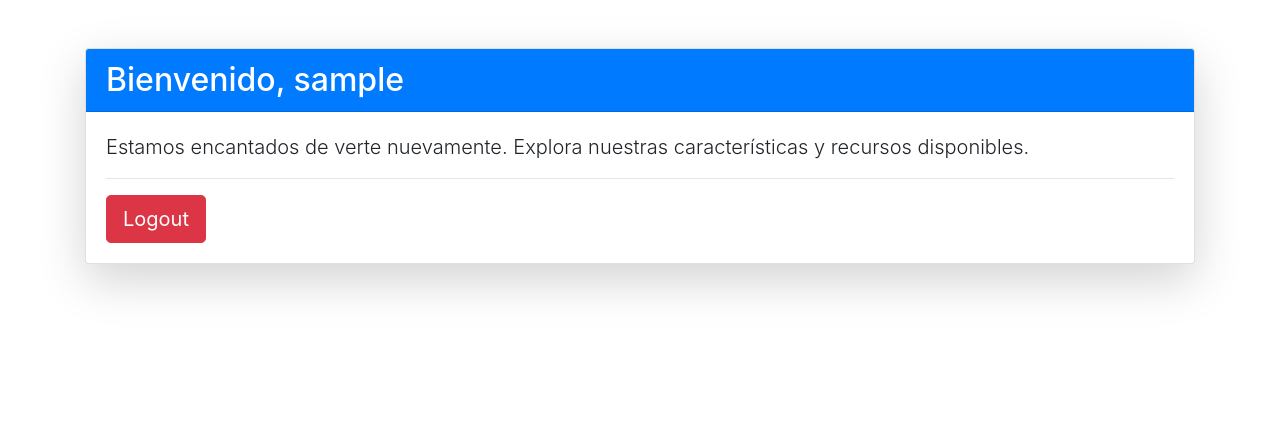
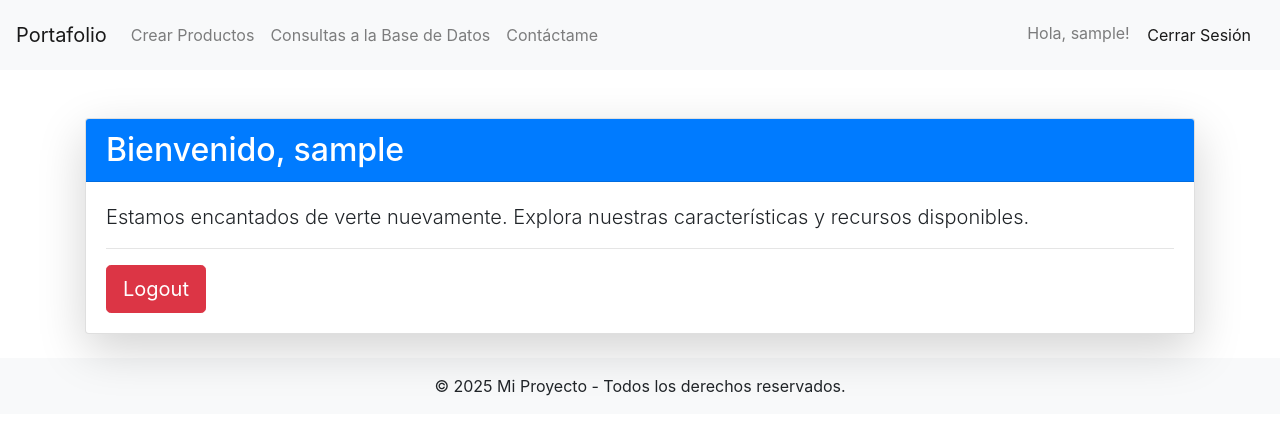
Before and after one commit to kenkairon/Porafolio_Django_Portafolio, a Django app: page /dashboard/ in a window 1280 px wide. Shown: the top 435 px of the page. Run offline with Django 5.2, Linux system fonts and the light colour scheme; the visitor is signed in with stand-in values (Sample User, id 1); some libraries are stand-ins or nearby versions.

Commit message:
creacion de barra de navegacion

```diff
--- a/Portafolio/Authapp/urls.py
+++ b/Portafolio/Authapp/urls.py
@@ -2,6 +2,7 @@ from django.urls import path
 from . import views
 
 urlpatterns = [
+    path('', views.home, name='home'),
     path('register/', views.register_view, name='register'),
     path('login/', views.login_view, name='login'),
     path('logout/', views.logout_view, name='logout'),
--- a/Portafolio/Authapp/views.py
+++ b/Portafolio/Authapp/views.py
@@ -2,6 +2,11 @@ from django.shortcuts import render, redirect
 from django.contrib.auth import login, logout
 from django.contrib.auth.forms import AuthenticationForm, UserCreationForm
 from django.contrib.auth.decorators import login_required
+
+
+def home(request):
+    return render(request, 'Authapp/home.html')
+
 
 def register_view(request):
     if request.method == 'POST':
--- a/Portafolio/templates/base.html
+++ b/Portafolio/templates/base.html
@@ -4,17 +4,18 @@
 <!DOCTYPE html>
 <html lang="en">
 <head>
+    {% include 'includes/head.html' %}
 {% bootstrap_css %}
 </head>
 <body>
 
-
+    {% include 'includes/barradenavegacion.html' %}
     <!-- Contenido principal -->
     <main>
         {% block content %}
         {% endblock %}
     </main>
-
+    {% include 'includes/footer.html' %}
 {% bootstrap_javascript %}
 </body>
 </html>
--- /dev/null
+++ b/Portafolio/templates/includes/barradenavegacion.html
@@ -0,0 +1,35 @@
+<nav class="navbar navbar-expand-lg navbar-light bg-light sticky-top">
+    <a class="navbar-brand" href="{% url 'home' %}">Portafolio</a>
+    <button class="navbar-toggler" type="button" data-toggle="collapse" data-target="#navbarNav" aria-controls="navbarNav" aria-expanded="false" aria-label="Toggle navigation">
+        <span class="navbar-toggler-icon"></span>
+    </button>
+    <div class="collapse navbar-collapse" id="navbarNav">
+        <ul class="navbar-nav">
+            {% if not user.is_authenticated %}
+            <li class="nav-item">
+                <a class="nav-link" href="{% url 'register' %}">Crear Cuenta</a>
+            </li>
+            {% endif %}
+            {% if  user.is_authenticated %}
+            <li class="nav-item">
+                <a class="nav-link" href="{% url 'producto_list' %}">Crear Productos</a>
+            </li>
+            {% endif %}
+            <li class="nav-item">
+                <a class="nav-link" href="{% url 'reporte_ventas' %}">Consultas a la Base de Datos</a>
+            </li>
+            <li class="nav-item">
+                <a class="nav-link" href="{% url 'contacto' %}">Contáctame</a>
+            </li>
+            <!-- Agrega más enlaces según sea necesario -->
+        </ul>
+        <span class="navbar-text ml-auto">
+            {% if user.is_authenticated %}
+                Hola, {{ user.username }}!
+                <a href="{% url 'logout' %}" class="btn btn-link">Cerrar Sesión</a>
+            {% else %}
+                <a href="{% url 'login' %}" class="btn btn-link">Iniciar Sesión</a>
+            {% endif %}
+        </span>
+    </div>
+</nav>
--- /dev/null
+++ b/Portafolio/templates/includes/footer.html
@@ -0,0 +1,3 @@
+<footer class="bg-light text-center py-3 mt-4">
+    <p class="mb-0">© 2025 Mi Proyecto - Todos los derechos reservados.</p>
+</footer>
--- /dev/null
+++ b/Portafolio/templates/includes/head.html
@@ -0,0 +1,3 @@
+<meta charset="UTF-8">
+<meta name="viewport" content="width=device-width, initial-scale=1.0">
+<title>{% block title %}Mi Proyecto{% endblock %}</title>
```
Also changed, not shown: Portafolio/Authapp/templates/Authapp/home.html (added, +49 -0 lines), Portafolio/base.html (deleted, +0 -24 lines).
